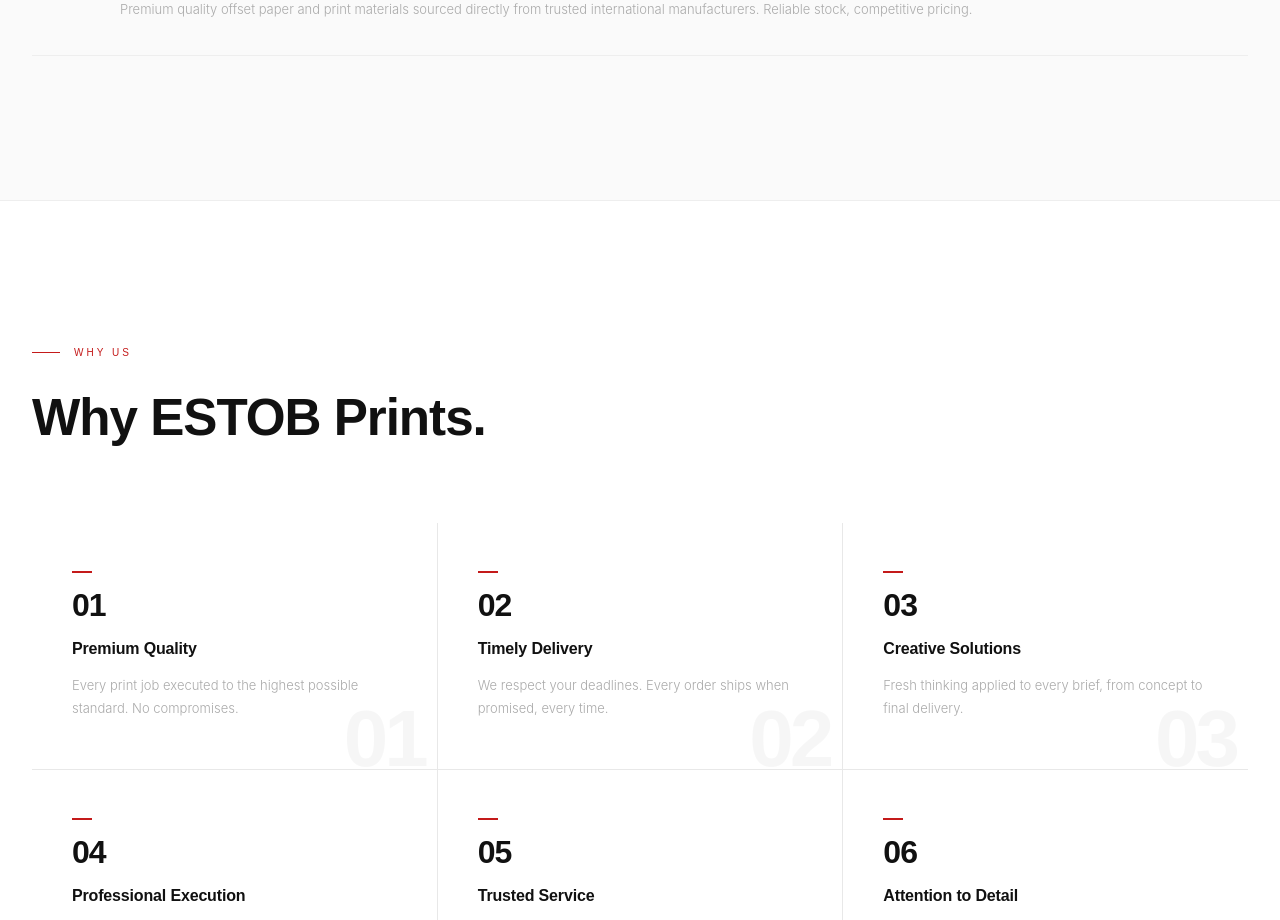
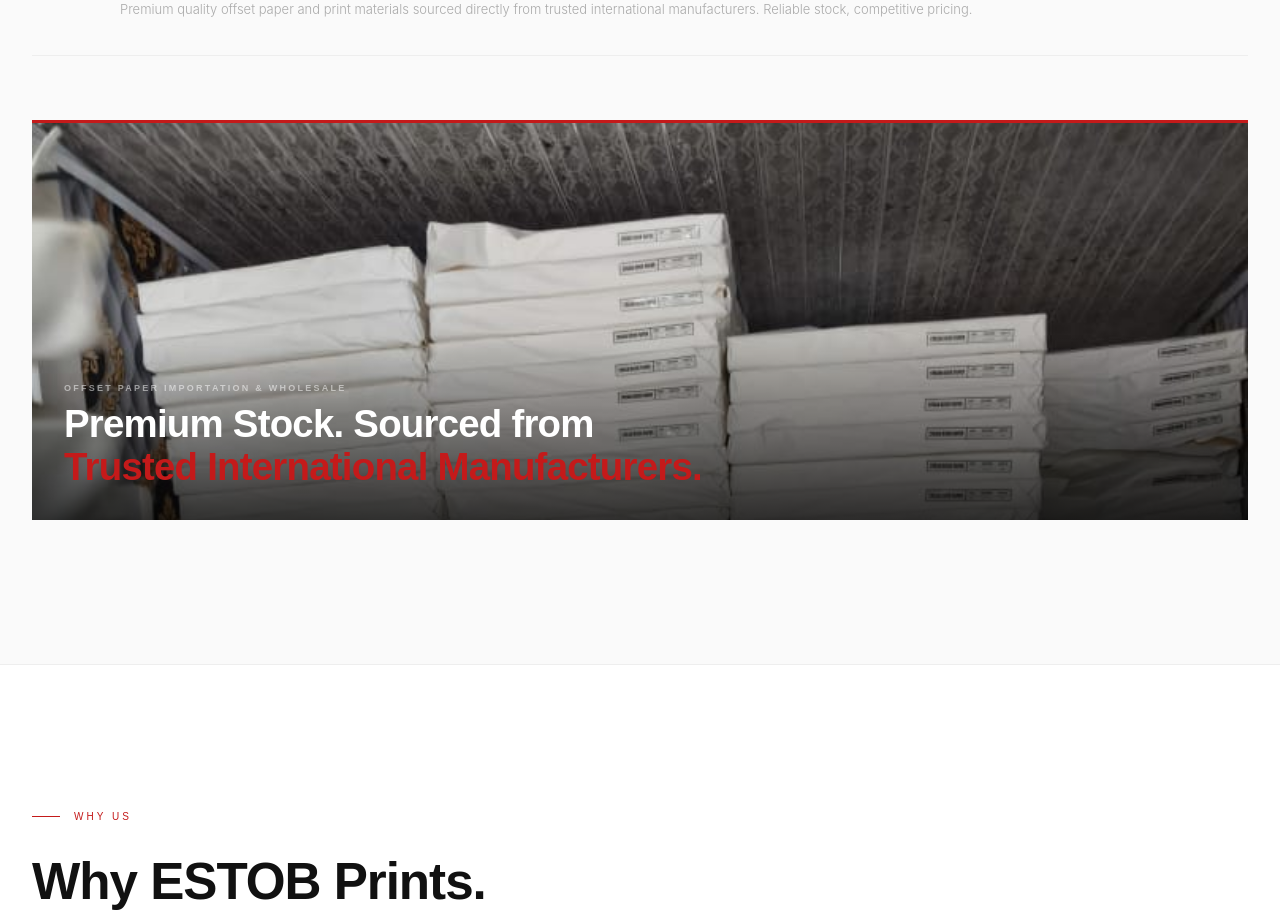
Before and after one commit to omotayomosope-dotcom/estob-prints, a Next.js app: page / in a window 1280 px wide. Shown: the part 3560-4480 px from the top of the page. Built offline with nearby package versions, Linux system fonts and the light colour scheme.

Commit message:
Add offset paper image to homepage services

```diff
--- a/src/components/sections/Services.tsx
+++ b/src/components/sections/Services.tsx
@@ -1,6 +1,7 @@
 "use client";
 import React, { useEffect, useRef } from "react";
 import Link from "next/link";
+import Image from "next/image";
 
 const SERVICES = [
   { n: "01", title: "Premium Printing", desc: "High-quality print solutions for businesses, brands, events, and organizations." },
@@ -66,7 +67,33 @@
             <span style={{ color: "#cccccc", fontSize: "14px" }}>→</span>
           </div>
         ))}
+
         <div style={{ borderTop: "1px solid #eeeeee" }} />
+
+        {/* Offset Paper Image */}
+        <div className="reveal" style={{ marginTop: "4rem", position: "relative", overflow: "hidden" }}>
+          <div style={{ position: "absolute", top: 0, left: 0, right: 0, height: "3px", background: "#C41A1A", zIndex: 2 }} />
+          <Image
+            src="/offset-paper.jpeg"
+            alt="Offset Paper Stock — ESTOB Prints"
+            width={1400}
+            height={500}
+            style={{ width: "100%", height: "400px", objectFit: "cover", objectPosition: "center top", display: "block" }}
+          />
+          <div style={{
+            position: "absolute", bottom: 0, left: 0, right: 0,
+            background: "linear-gradient(to top, rgba(0,0,0,0.75) 0%, transparent 100%)",
+            padding: "3rem 2rem 2rem",
+          }}>
+            <div style={{ fontFamily: "'Poppins',sans-serif", fontWeight: 600, fontSize: "9px", letterSpacing: "0.25em", textTransform: "uppercase", color: "rgba(255,255,255,0.5)", marginBottom: "8px" }}>
+              Offset Paper Importation & Wholesale
+            </div>
+            <div style={{ fontFamily: "'Poppins',sans-serif", fontWeight: 900, fontSize: "clamp(1.5rem,3vw,2.5rem)", color: "white", letterSpacing: "-0.02em", lineHeight: 1.1 }}>
+              Premium Stock. Sourced from<br /><span style={{ color: "#C41A1A" }}>Trusted International Manufacturers.</span>
+            </div>
+          </div>
+        </div>
+
       </div>
     </section>
   );
```
